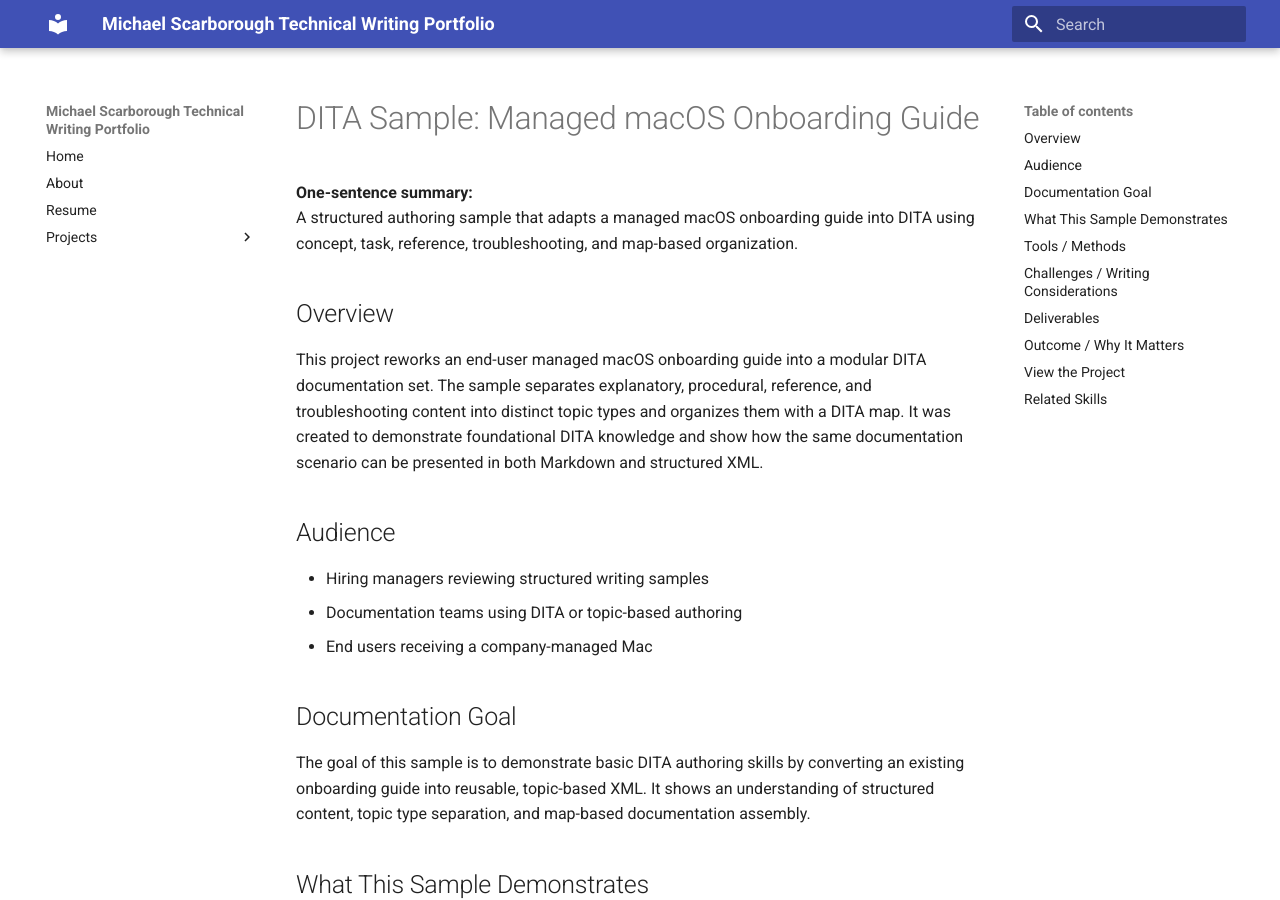
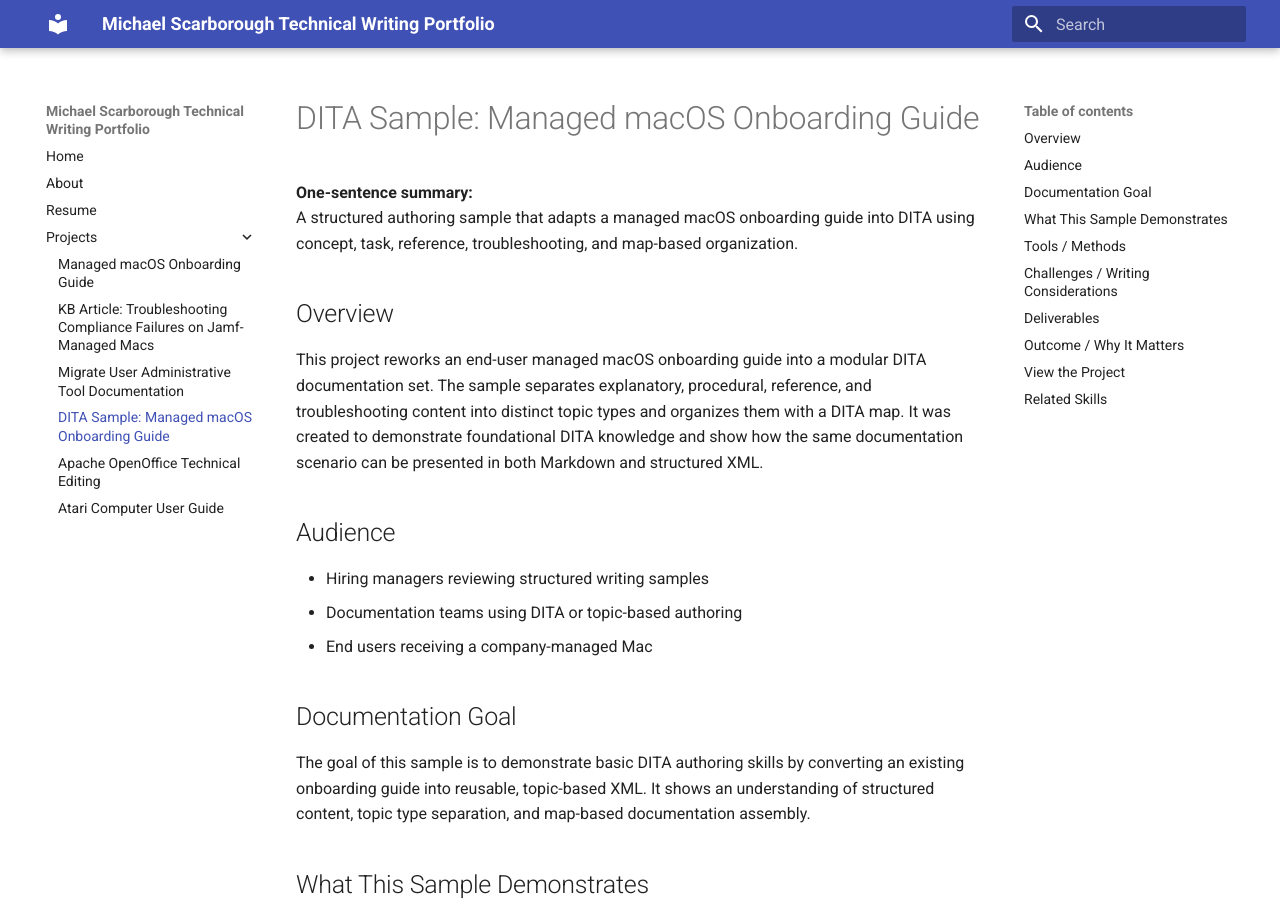
Before and after one commit to MackMike/technical-writing-portfolio-site, an MkDocs documentation site: the page built from docs/projects/dita-managed-mac-onboarding.md, in a window 1280 px wide and 900 px high. Built offline with MkDocs 1.6.1 and Material for MkDocs 9.7.7, drawn with Linux system fonts in a browser that asks for light colours.

Commit message:
Update mkdocs.yml

```diff
--- a/mkdocs.yml
+++ b/mkdocs.yml
@@ -12,6 +12,7 @@
       - Managed macOS Onboarding Guide: projects/managed-mac-onboarding.md
       - "KB Article: Troubleshooting Compliance Failures on Jamf-Managed Macs": projects/jamf-managed-mac-compliance-troubleshooting.md
       - Migrate User Administrative Tool Documentation: projects/migration-tool-project.md
+      - "DITA Sample: Managed macOS Onboarding Guide": projects/dita-managed-mac-onboarding.md
       - Apache OpenOffice Technical Editing: projects/openoffice-technical-editing-project.md
       - Atari Computer User Guide: projects/atari-user-guide-project.md
 
```
